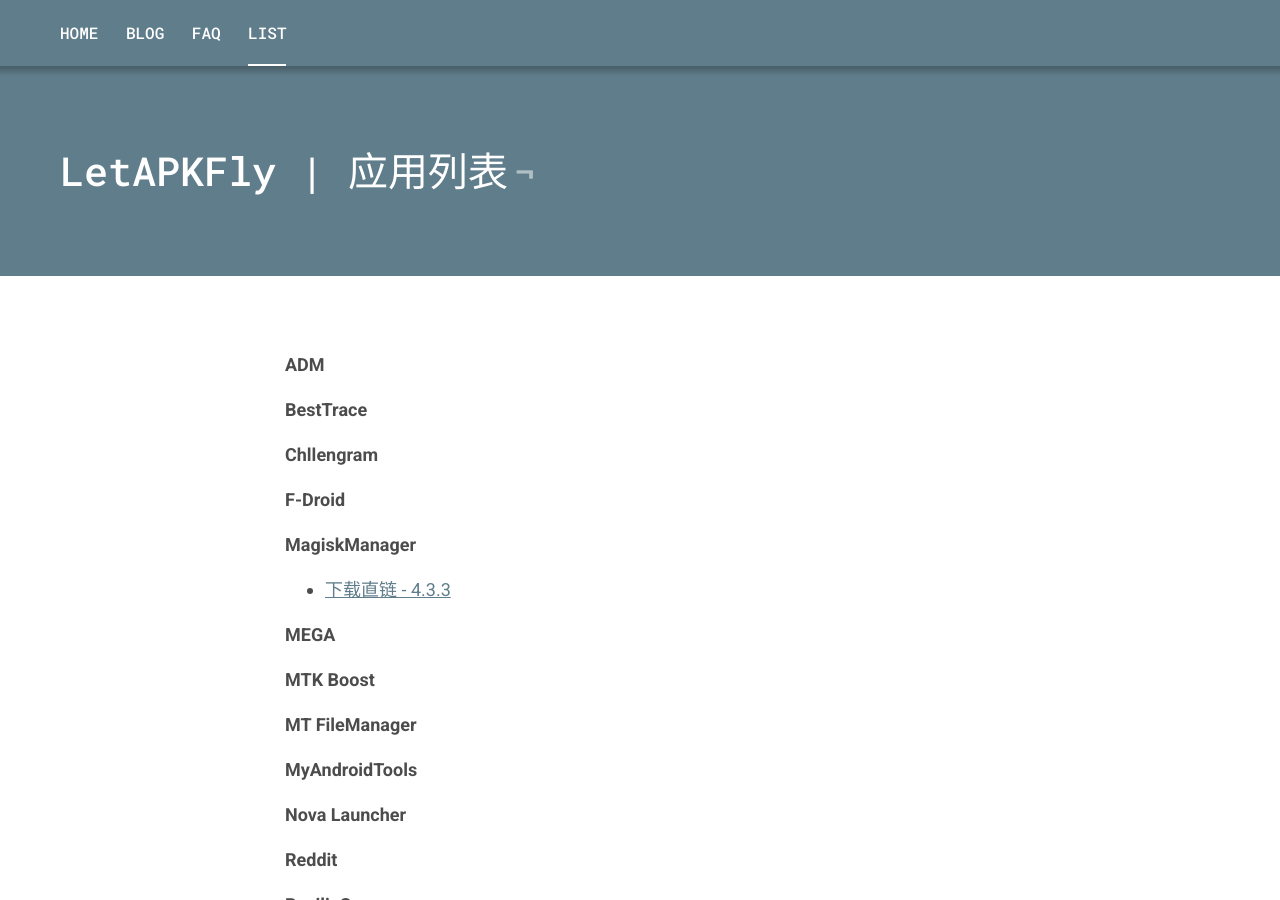
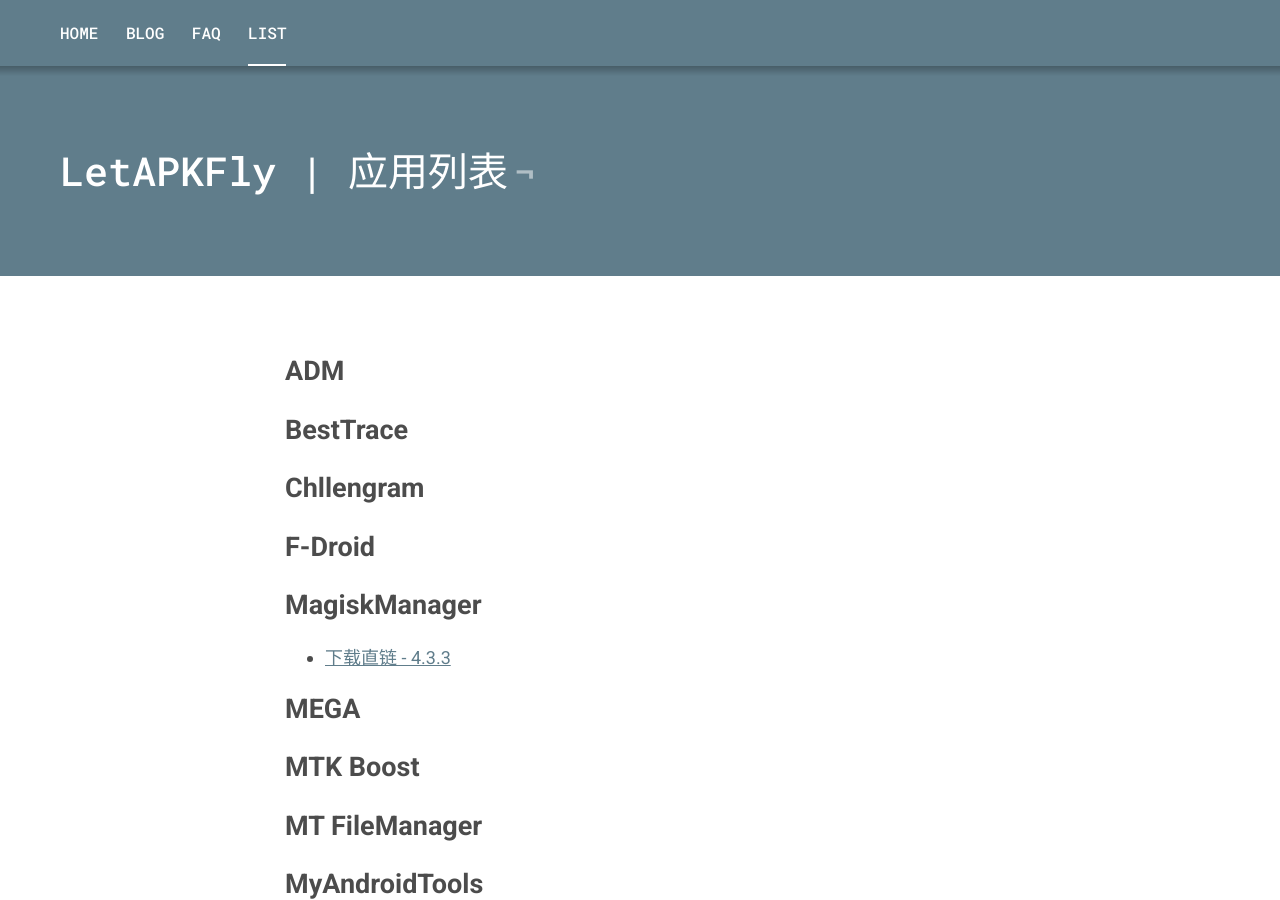
Before and after one commit to neoFelhz/LetAPKFly, a Jekyll site: the page built from _pages/list.md, in a window 1280 px wide and 900 px high. Built offline with Jekyll 4.4.1, drawn with Linux system fonts in a browser that asks for light colours; comment, search, counter and statistics services are not loaded.

Commit message:
Signed-off-by: neoFelhz <neofelhz@gmail.com>

```diff
--- a/_pages/list.md
+++ b/_pages/list.md
@@ -4,47 +4,47 @@
 permalink: /list.html
 ---
 
-#### ADM
-#### BestTrace
-#### Chllengram
-#### F-Droid
-#### MagiskManager
+## ADM
+## BestTrace
+## Chllengram
+## F-Droid
+## MagiskManager
 
 - [下载直链 - 4.3.3](http://git.oschina.net/neoFelhz/letapkfly/raw/master/MagiskManager/Magisk_4.3.3.apk)
 
-#### MEGA
-#### MTK Boost
-#### MT FileManager
-#### MyAndroidTools
-#### Nova Launcher
-#### Reddit
-#### ResilioSync
+## MEGA
+## MTK Boost
+## MT FileManager
+## MyAndroidTools
+## Nova Launcher
+## Reddit
+## ResilioSync
 
 - [下载直链 - 2.5.1](http://git.oschina.net/neoFelhz/letapkfly/raw/master/ResilioSync/ResilioSync-2.5.1.apk)
 
-#### AppOps-Rikka
-#### Bridge-Rikka
-#### Rikkagram
-#### Root Explorer
-#### SpeedTest
-#### SuperSU
-#### SystemUI Tuner
-#### Telegram
-#### Titanium Backup
+## AppOps-Rikka
+## Bridge-Rikka
+## Rikkagram
+## Root Explorer
+## SpeedTest
+## SuperSU
+## SystemUI Tuner
+## Telegram
+## Titanium Backup
 
 - [下载直链 - 8.0.0.1](http://git.oschina.net/neoFelhz/letapkfly/raw/master/TitaniumBackup/TitaniumBackup_8.0.0.1.apk)
 
-#### Total Launcher
-#### Xposed Installer
+## Total Launcher
+## Xposed Installer
 
 - [下载直链 - Android 4.4 专用](http://git.oschina.net/neoFelhz/letapkfly/raw/master/XposedInstaller/XposedInstaller_2.7_KK.apk)
 - [下载直链 - Android L 以上专用 官方版](http://git.oschina.net/neoFelhz/letapkfly/raw/master/XposedInstaller/XposedInstaller_3.1.1_L+.apk)
 - [下载直链 - Android L 以上专用 dvandroid 版](http://git.oschina.net/neoFelhz/letapkfly/raw/master/XposedInstaller/XposedInstaller_dvdandroid_3.0.1.apk)
 
-#### Greenify
-#### 山寨云
-#### 幸运破解器
-#### 支付宝-9.6.8
-#### 重力工具箱
+## Greenify
+## 山寨云
+## 幸运破解器
+## 支付宝-9.6.8
+## 重力工具箱
 
 > 未完待续..
```
